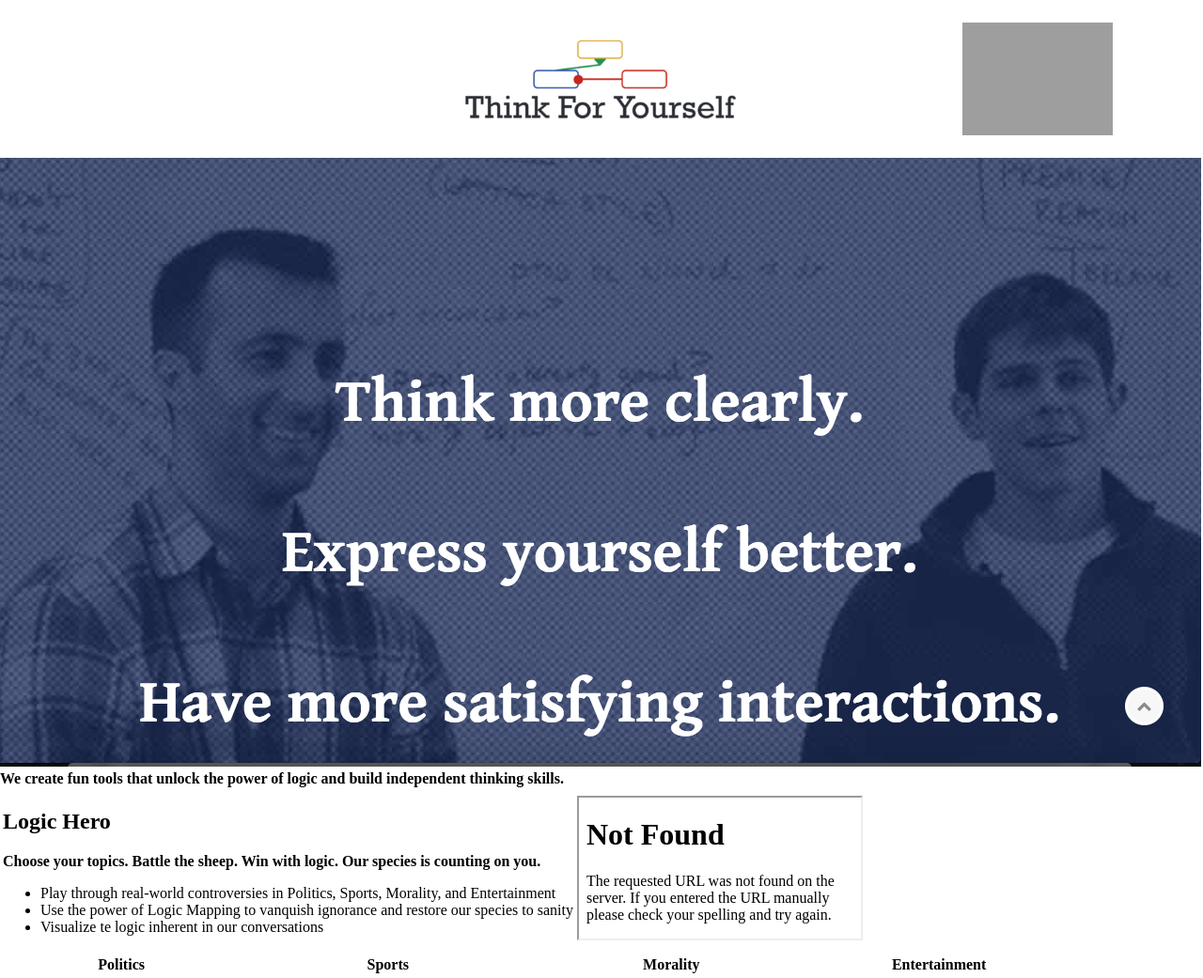
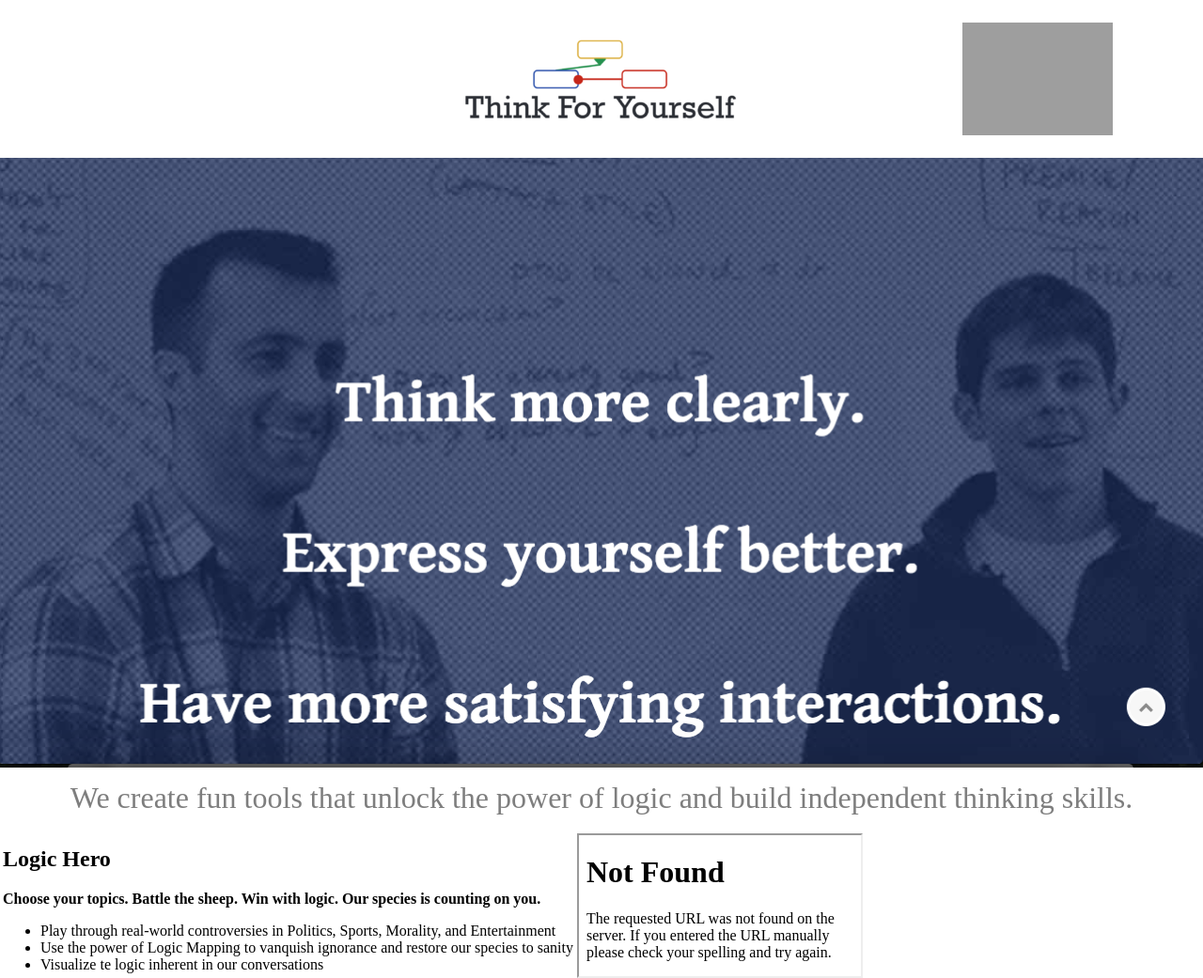
Before and after one commit to salbro/nate, a Flask app: page / in a window 1280 px wide. Shown: the top 1041 px of the page at 94% size. Run offline with Flask 2, Linux system fonts and the light colour scheme; grey boxes are pictures that could not be loaded.

Commit message:
second section and description

```diff
--- a/static/css/styles.css
+++ b/static/css/styles.css
@@ -28,3 +28,18 @@
   transform: translate(0, -50%);
   width: 10em; height: auto;
 }
+
+#big_photo img{
+  width: 100%;
+  margin: 0; padding: 0; border: 0;
+
+}
+
+#description span{
+  display: block;
+  padding: 5px;
+  margin: 5px 0 5px 0;
+  text-align: center;
+  font-size: 2em;
+  color: #7e7e7e /* gray */
+}
--- a/templates/index.html
+++ b/templates/index.html
@@ -15,7 +15,7 @@
 </section>
 
 <section id="description">
-  <strong>We create fun tools that unlock the power of logic and build independent thinking skills.</strong>
+  <span>We create fun tools that unlock the power of logic and build independent thinking skills.</span>
 </section>
 
 <section id="logic_hero">
```
